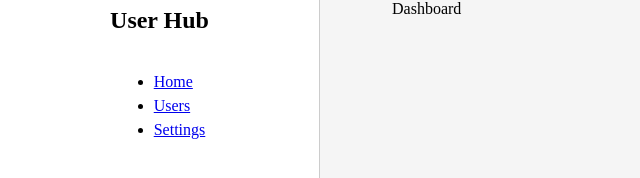
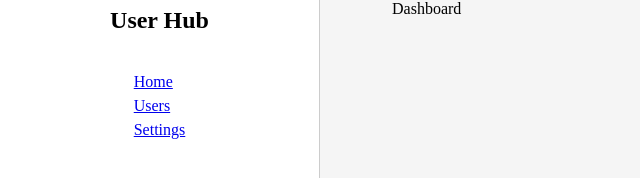
Before and after one commit to roidzuh/mini_project_react, a React (Vite) app: page /dashboard in a window 1280 px wide. Shown: the part 124-302 px from the top of the page, without its empty margins (0-640 px from the left). Built offline with nearby package versions, Linux system fonts and the light colour scheme.

Commit message:
update padding and li in global css

```diff
--- a/src/global.css
+++ b/src/global.css
@@ -11,6 +11,7 @@
 */
 * {
   margin: 0;
+  padding: 0;
 }
 /*
   Typographic tweaks!
@@ -60,3 +61,7 @@ h6 {
 #__next {
   isolation: isolate;
 }
+
+li {
+  list-style: none;
+}
```
